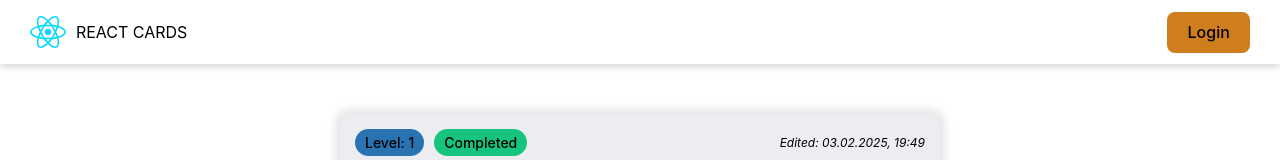
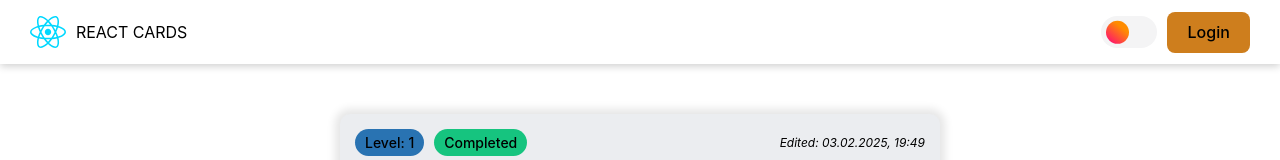
Before and after one commit to annaskobara/react-app_question, a React (Vite) app: page /question/1 in a window 1280 px wide. Shown: the top 160 px of the page. Built offline with nearby package versions, Linux system fonts and the light colour scheme; data requests are answered from the project's data file.

Commit message:
theme toggler logic

```diff
--- a/src/components/Header/Header.jsx
+++ b/src/components/Header/Header.jsx
@@ -4,6 +4,7 @@ import { Button } from "../Button";
 import cls from "./Header.module.css";
 import { useAuth } from "../../hooks/useAuth";
 import { AUTH_STORAGE } from "../../constants";
+import { ThemeToggler } from "../../features/ThemeToggler";
 
 export const Header = () => {
   const navigate = useNavigate();
@@ -21,6 +22,7 @@ export const Header = () => {
       </p>
 
       <div className={cls.headerButtons}>
+        <ThemeToggler />
         {isAuth && (
           <Button onClick={() => navigate("/addquestion")}>Add</Button>
         )}
--- a/src/constants/index.js
+++ b/src/constants/index.js
@@ -1,3 +1,4 @@
 export const API_URL = "http://localhost:8801";
 
 export const AUTH_STORAGE = "reactCardLogin";
+export const THEME_STORAGE = "reactCardTheme";
--- /dev/null
+++ b/src/features/ThemeToggler/ThemeToggler.jsx
@@ -0,0 +1,28 @@
+import { THEME_STORAGE } from "../../constants";
+import { useTheme } from "../../hooks/useTheme";
+import cls from "./ThemeToggler.module.css";
+
+export const ThemeToggler = () => {
+  const { theme, setTheme } = useTheme();
+
+  const onChangeHandler = (e) => {
+    const isChecked = e.target.checked === true;
+    const updatedTheme = isChecked ? "dark" : "light";
+    setTheme(updatedTheme);
+    isChecked
+      ? document.body.classList.add("darkLayout")
+      : document.body.classList.remove("darkLayout");
+
+    localStorage.setItem(THEME_STORAGE, updatedTheme);
+  };
+  return (
+    <label className={cls.switch}>
+      <input
+        type="checkbox"
+        onChange={onChangeHandler}
+        checked={theme === "dark"}
+      />
+      <span className={cls.slider}></span>
+    </label>
+  );
+};
--- /dev/null
+++ b/src/features/ThemeToggler/ThemeToggler.module.css
@@ -0,0 +1,60 @@
+/* From Uiverse.io by satyamchaudharydev */
+/* The switch - the box around the slider */
+.switch {
+  display: block;
+  --width-of-switch: 3.5em;
+  --height-of-switch: 2em;
+  /* size of sliding icon -- sun and moon */
+  --size-of-icon: 1.4em;
+  /* it is like a inline-padding of switch */
+  --slider-offset: 0.3em;
+  position: relative;
+  width: var(--width-of-switch);
+  height: var(--height-of-switch);
+}
+
+/* Hide default HTML checkbox */
+.switch input {
+  opacity: 0;
+  width: 0;
+  height: 0;
+}
+
+/* The slider */
+.slider {
+  position: absolute;
+  cursor: pointer;
+  top: 0;
+  left: 0;
+  right: 0;
+  bottom: 0;
+  background-color: #f4f4f5;
+  transition: 0.4s;
+  border-radius: 30px;
+}
+
+.slider:before {
+  position: absolute;
+  content: "";
+  height: var(--size-of-icon, 1.4em);
+  width: var(--size-of-icon, 1.4em);
+  border-radius: 20px;
+  left: var(--slider-offset, 0.3em);
+  top: 50%;
+  transform: translateY(-50%);
+  background: linear-gradient(40deg, #ff0080, #ff8c00 70%);
+  transition: 0.4s;
+}
+
+input:checked + .slider {
+  background-color: #303136;
+}
+
+input:checked + .slider:before {
+  left: calc(100% - (var(--size-of-icon, 1.4em) + var(--slider-offset, 0.3em)));
+  background: #303136;
+  /* change the value of second inset in box-shadow to change the angle and direction of the moon  */
+  box-shadow:
+    inset -3px -2px 5px -2px #8983f7,
+    inset -10px -4px 0 0 #a3dafb;
+}
--- /dev/null
+++ b/src/features/ThemeToggler/index.jsx
@@ -0,0 +1 @@
+export { ThemeToggler } from "./ThemeToggler";
--- /dev/null
+++ b/src/hooks/useTheme.js
@@ -0,0 +1,6 @@
+import { useContext } from "react"
+import { ThemeContext } from "../theme";
+
+export const useTheme = () => {
+  return useContext(ThemeContext);
+}
--- a/src/index.css
+++ b/src/index.css
@@ -38,20 +38,29 @@ body {
   background-color: var(--main-bg-color);
 }
 
+.darkLayout {
+  --main-bg-color: #23272f;
+  --text-color: #fff;
+
+  --btn-bg-color: #16444f;
+  --btn-text-color: #57c4dc;
+
+  --green-color: #219679;
+
+  --card-bg-color: #343a46;
+}
+
 @media (prefers-color-scheme: light) {
   :root {
     --main-bg-color: #fff;
     --text-color: #000;
 
-
     --btn-bg-color: #383b3f;
     --btn-text-color: #fff;
-
 
     --card-bg-color: #ebedf0;
 
     --green-color: #219679;
-
   }
 }
 
@@ -63,7 +72,7 @@ body {
     --btn-bg-color: #16444f;
     --btn-text-color: #57c4dc;
 
-   --green-color: #219679;
+    --green-color: #219679;
 
     --card-bg-color: #343a46;
   }
--- /dev/null
+++ b/src/theme/ThemeProvider.jsx
@@ -0,0 +1,37 @@
+import { createContext, useLayoutEffect, useState } from "react";
+import { THEME_STORAGE } from "../constants";
+
+export const ThemeContext = createContext(null);
+
+export const ThemeProvider = ({ children }) => {
+  const savedTheme = localStorage.getItem(THEME_STORAGE) || "light";
+  const [theme, setTheme] = useState(savedTheme);
+
+  useLayoutEffect(() => {
+    const detectTheme = () => {
+      const isDark = window.matchMedia("(prefers-color-scheme: dark)").matches;
+
+      if (isDark) {
+        setTheme("dark");
+        document.body.classList.remove("darkLayout");
+      } else {
+        savedTheme === "dark" && document.body.classList.add("darkLayout");
+        setTheme(savedTheme);
+      }
+    };
+    detectTheme();
+    const mediaQuery = window.matchMedia("(prefers-color-scheme: dark)");
+
+    mediaQuery.addEventListener("change", detectTheme);
+
+    return () => {
+      mediaQuery.removeEventListener("change", detectTheme);
+    };
+  }, []);
+
+  return (
+    <ThemeContext.Provider value={{ theme, setTheme }}>
+      {children}
+    </ThemeContext.Provider>
+  );
+};
--- /dev/null
+++ b/src/theme/index.jsx
@@ -0,0 +1 @@
+export { ThemeProvider, ThemeContext } from "./ThemeProvider";
```
Also changed, not shown: src/App.jsx (+20 -3 lines).
